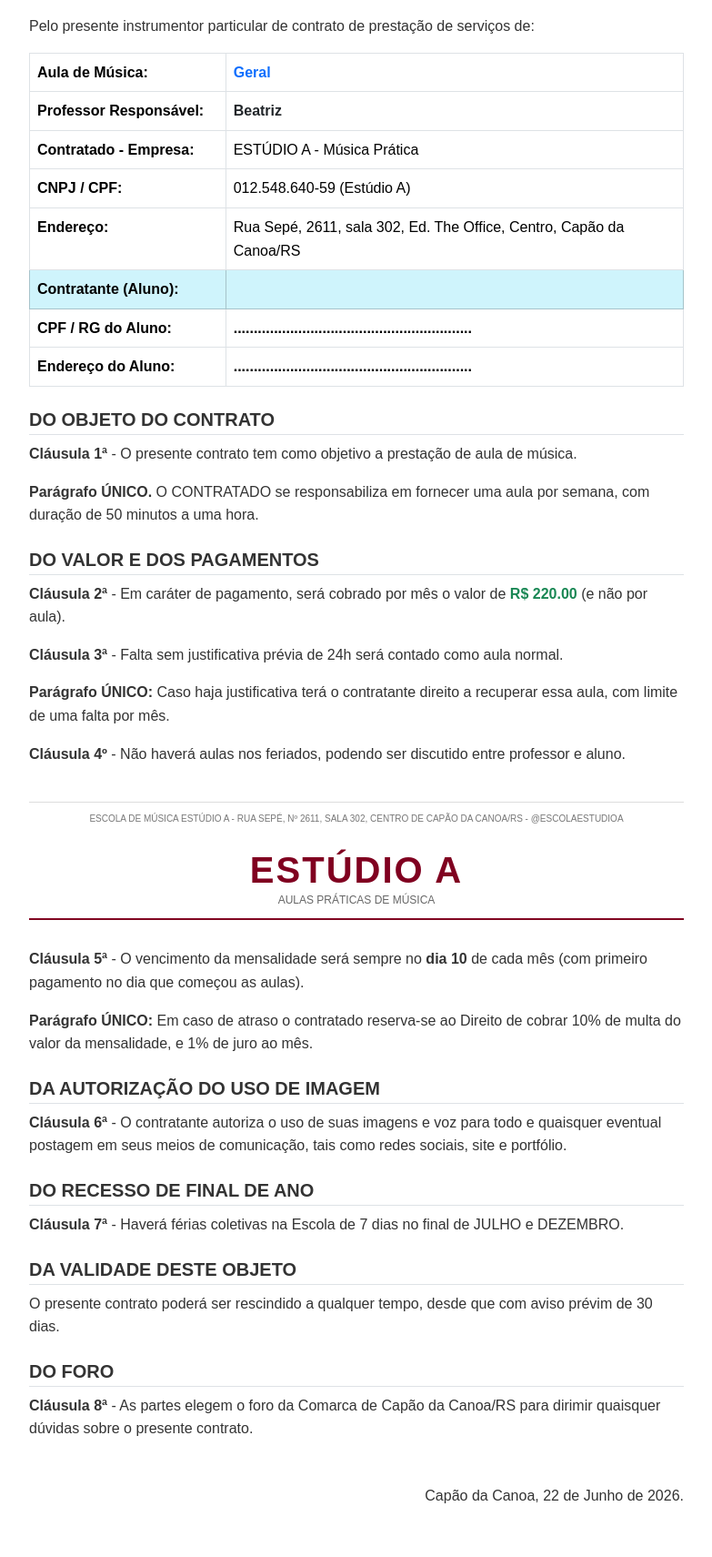
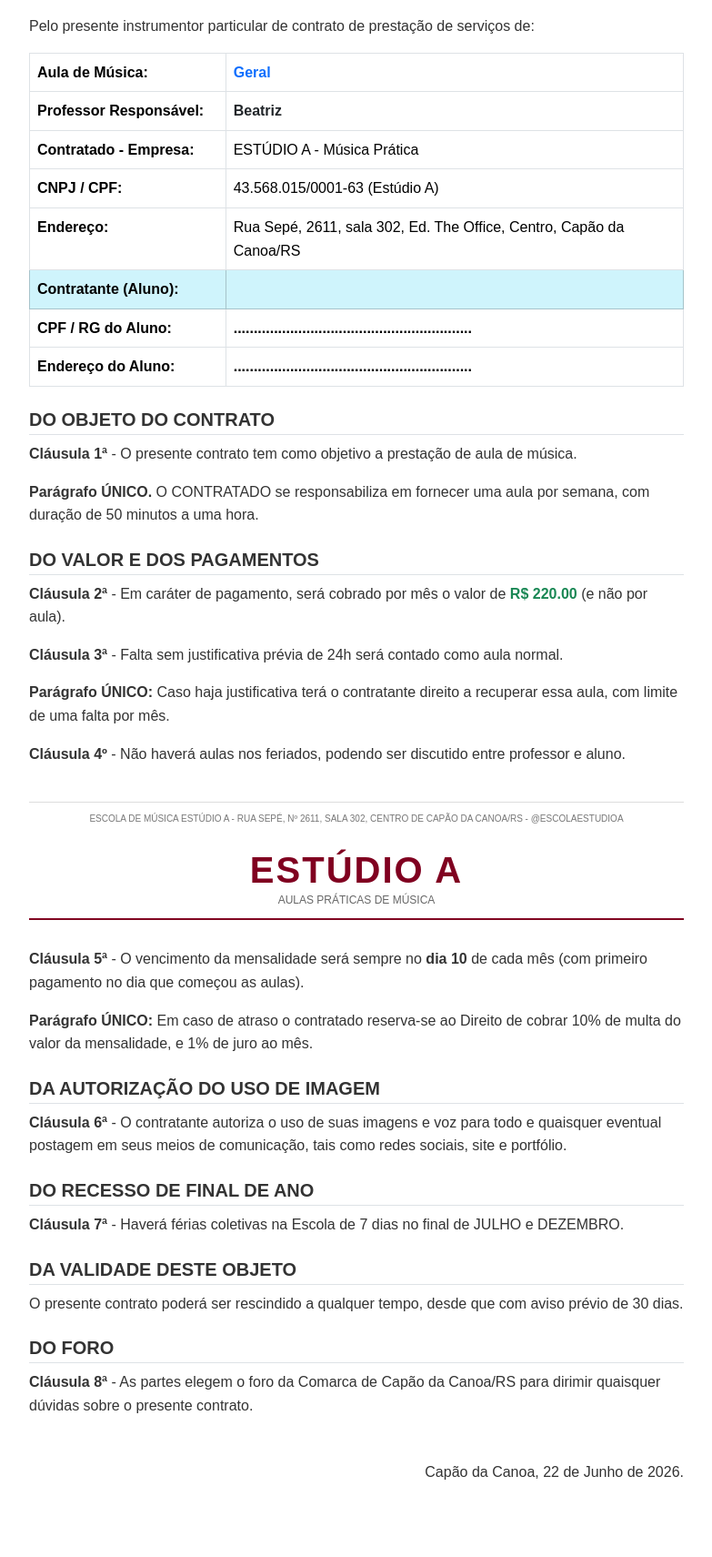
Before and after one commit to brunomoura88/music-school-manager, a Flask app: template templates/contrato.html in a window 1280 px wide. Shown: the part 288-1999 px from the top of the page at 91% size, without its empty margins (248-1031 px from the left). Run offline with Flask 3, Linux system fonts and the light colour scheme; the template is opened without the code that fills it, so the values that code supplies are empty; some libraries are stand-ins or nearby versions.

Commit message:
Update CNPJ and correct typo in contract text

```diff
--- a/templates/contrato.html
+++ b/templates/contrato.html
@@ -74,7 +74,7 @@
             </tr>
             <tr>
                 <td><strong>CNPJ / CPF:</strong></td>
-                <td>012.548.640-59 (Estúdio A)</td>
+                <td>43.568.015/0001-63 (Estúdio A)</td>
             </tr>
             <tr>
                 <td><strong>Endereço:</strong></td>
@@ -139,7 +139,7 @@
         <p><span class="clausula">Cláusula 7ª</span> - Haverá férias coletivas na Escola de 7 dias no final de JULHO e DEZEMBRO.</p>
 
         <h5 class="titulo-secao fw-bold border-bottom pb-1 mt-4">DA VALIDADE DESTE OBJETO</h5>
-        <p>O presente contrato poderá ser rescindido a qualquer tempo, desde que com aviso prévim de 30 dias.</p>
+        <p>O presente contrato poderá ser rescindido a qualquer tempo, desde que com aviso prévio de 30 dias.</p>
 
         <h5 class="titulo-secao fw-bold border-bottom pb-1 mt-4">DO FORO</h5>
         <p><span class="clausula">Cláusula 8ª</span> - As partes elegem o foro da Comarca de Capão da Canoa/RS para dirimir quaisquer dúvidas sobre o presente contrato.</p>
```
